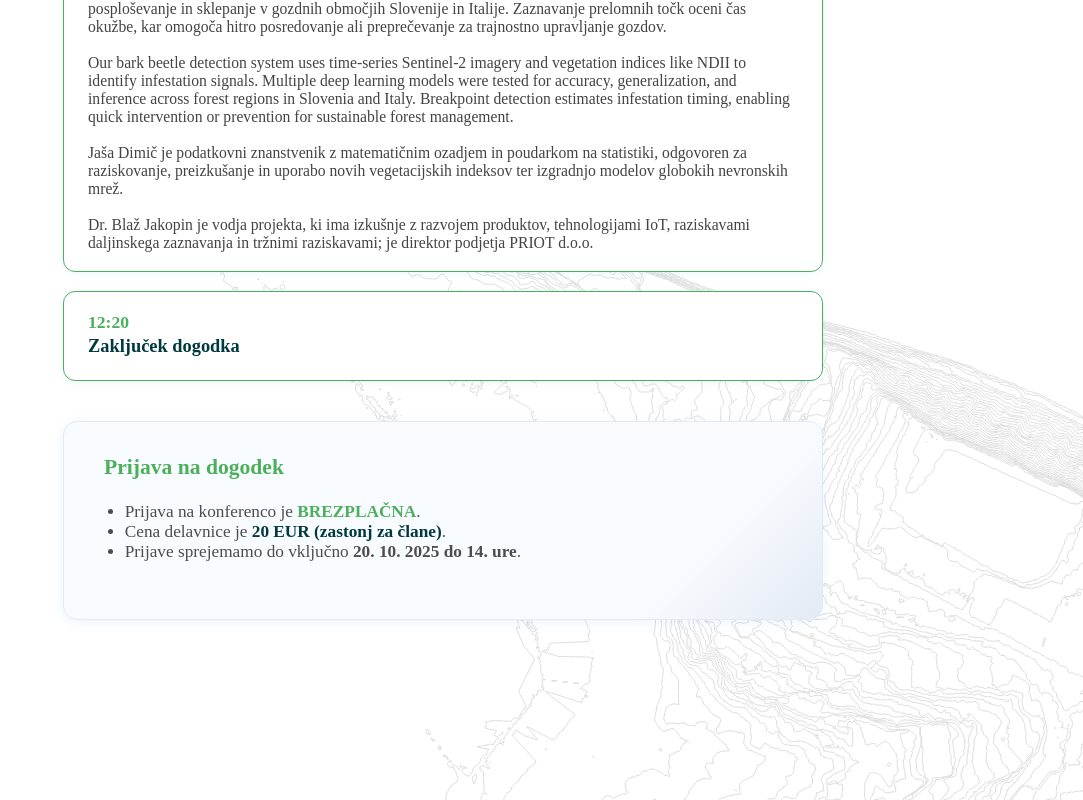
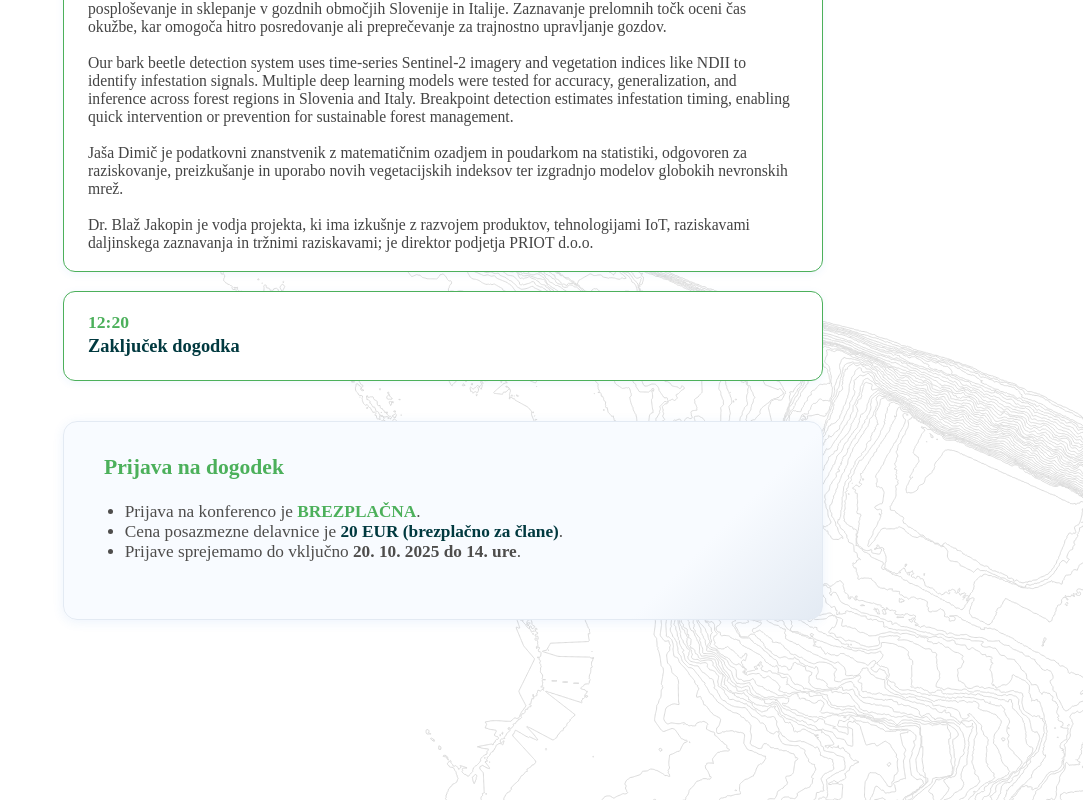
Before and after one commit to OSGeo-si/landing-page, a Vue app: page /#/osgeo-konferenca/2025 in a window 1280 px wide. Shown: the part 5891-6691 px from the top of the page, without its empty margins (197-1280 px from the left). Built offline with nearby package versions, Linux system fonts and the light colour scheme.

Commit message:
posodobljen opis prijave

```diff
--- a/src/views/osgeoevents/OsGeoEvent2025.vue
+++ b/src/views/osgeoevents/OsGeoEvent2025.vue
@@ -430,7 +430,7 @@
         <h2>Prijava na dogodek</h2>
         <ul>
           <li>Prijava na konferenco je <span class="free">BREZPLAČNA</span>.</li>
-          <li>Cena delavnice je <span class="price">20 EUR (zastonj za člane)</span>.</li>
+          <li>Cena posazmezne delavnice je <span class="price">20 EUR (brezplačno za člane)</span>.</li>
           <li>Prijave sprejemamo do vključno <strong>20. 10. 2025 do 14. ure</strong>.</li>
         </ul>
         <!--        <button class="register-btn">PRIJAVNI OBRAZEC</button>-->
```
